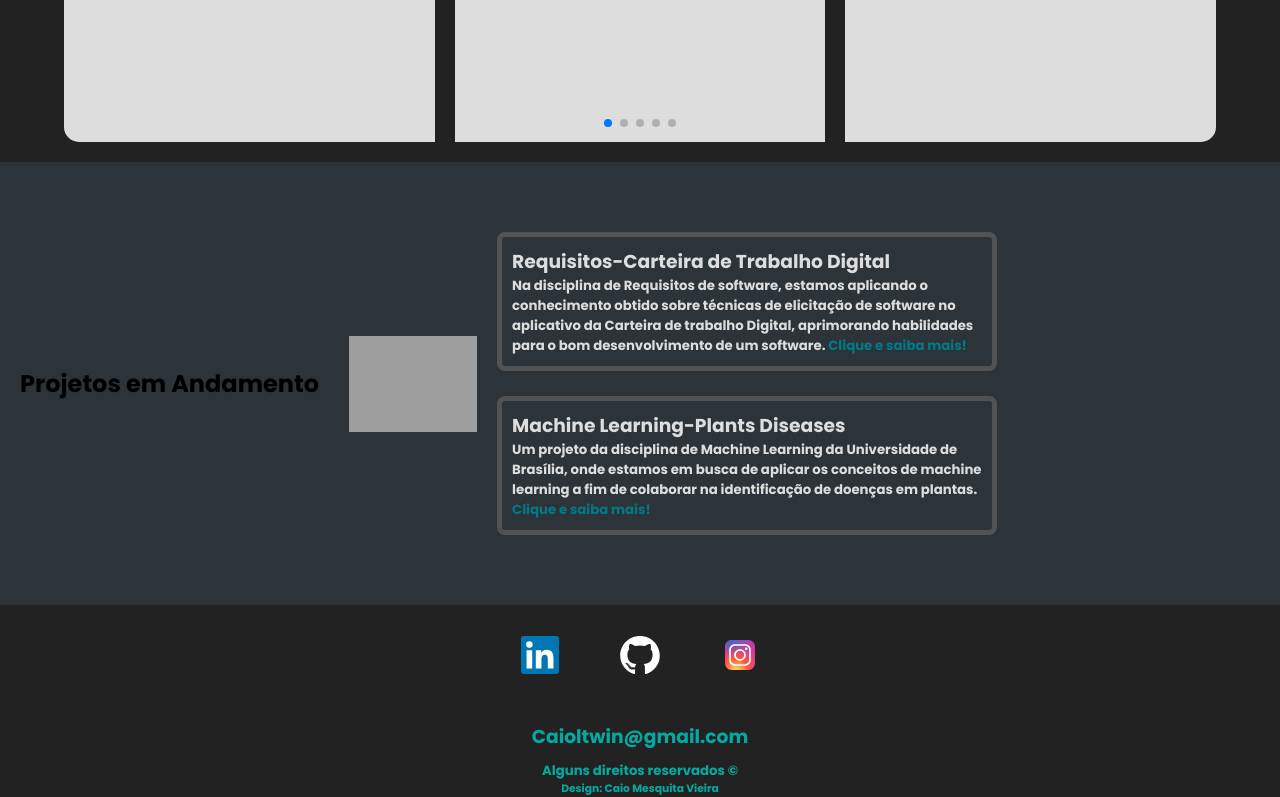
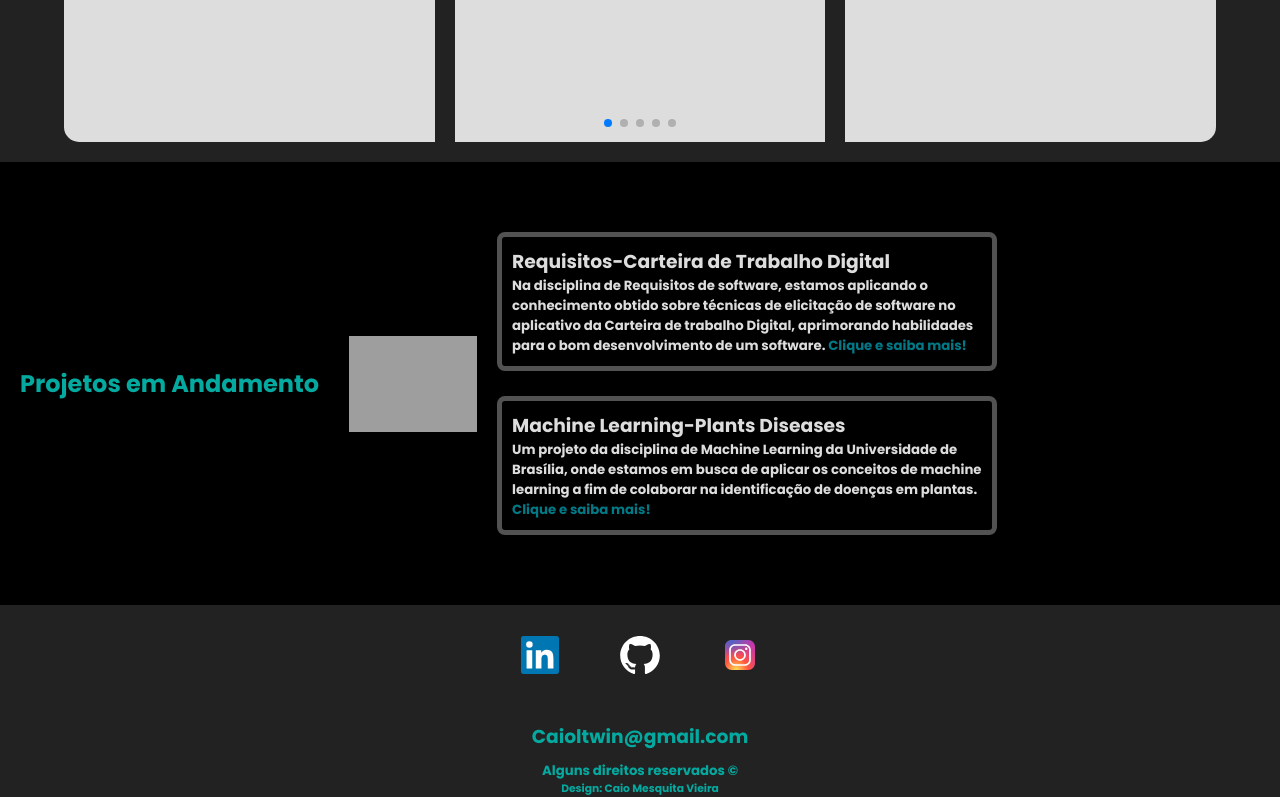
Before and after one commit to Caiomesvie/portfolio, a plain HTML site: page index.html in a window 1280 px wide. Shown: the part 924-1721 px from the top of the page. Drawn offline with nearby package versions, Linux system fonts and the light colour scheme; grey boxes are pictures that could not be loaded.

Commit message:
corrigindo background

```diff
--- a/style.css
+++ b/style.css
@@ -99,8 +99,8 @@ text-decoration: none;
 
 
 .ProjetosEmAndamento{
-color: #000000;
-background-color: #2c3439;
+color: #04aaa0;
+background-color: #000000;
 padding-bottom: 50PX;
 padding-top: 50PX;
 display: flex;
```
